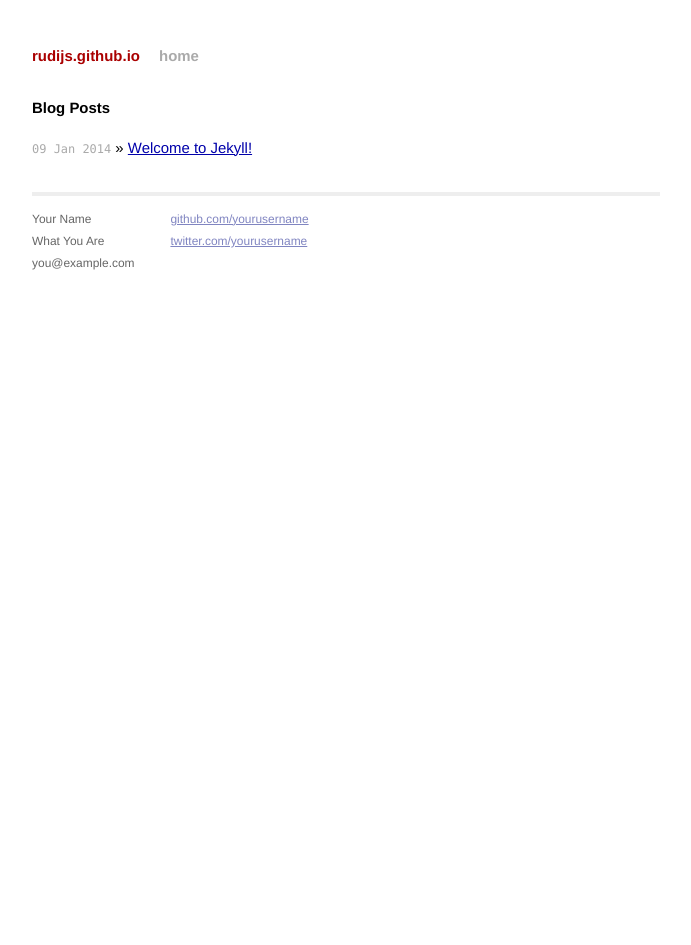
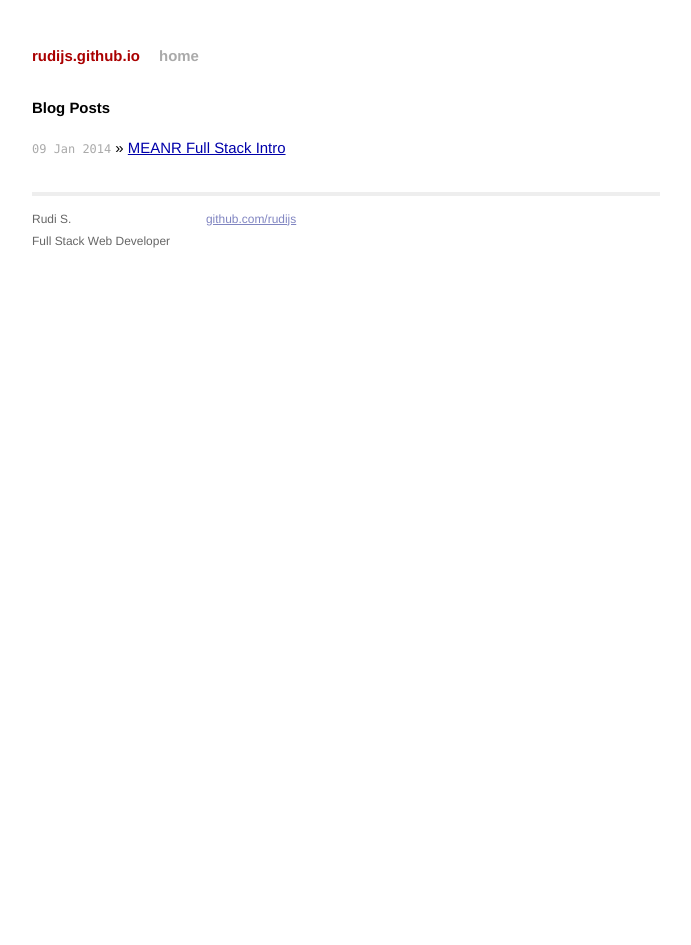
Before and after one commit to rudijs/rudijs.github.io, a Jekyll site: the page built from index.html, in a window 1280 px wide. Shown: the whole page, without its empty margins (294-985 px from the left). Built offline with Jekyll 4.4.1, drawn with Linux system fonts in a browser that asks for light colours; Markdown is read by kramdown in place of the engine named in the settings.

Commit message:
MEANR intro post

```diff
--- a/_layouts/default.html
+++ b/_layouts/default.html
@@ -26,19 +26,28 @@
           <div class="footer">
             <div class="contact">
               <p>
-                Your Name<br />
-                What You Are<br />
-                you@example.com
+                Rudi S.<br />
+                Full Stack Web Developer
               </p>
             </div>
             <div class="contact">
               <p>
-                <a href="https://github.com/yourusername">github.com/yourusername</a><br />
-                <a href="https://twitter.com/yourusername">twitter.com/yourusername</a><br />
+                <a href="https://github.com/rudijs">github.com/rudijs</a><br />
               </p>
             </div>
           </div>
         </div>
 
+        <script>
+            (function(i,s,o,g,r,a,m){i['GoogleAnalyticsObject']=r;i[r]=i[r]||function(){
+                (i[r].q=i[r].q||[]).push(arguments)},i[r].l=1*new Date();a=s.createElement(o),
+                    m=s.getElementsByTagName(o)[0];a.async=1;a.src=g;m.parentNode.insertBefore(a,m)
+            })(window,document,'script','//www.google-analytics.com/analytics.js','ga');
+
+            ga('create', 'UA-46997328-1', 'rudijs.github.io');
+            ga('send', 'pageview');
+
+        </script>
+
     </body>
 </html>
--- a/index.html
+++ b/index.html
@@ -1,6 +1,6 @@
 ---
 layout: default
-title: Your New Jekyll Site
+title: rudijs.github.io
 ---
 
 <div id="home">
```
Also changed, not shown: _posts/2014-01-09-meanr-full-stack-intro.markdown (added, +34 -0 lines), _posts/2014-01-09-welcome-to-jekyll.markdown (deleted, +0 -24 lines), 1 other file.
